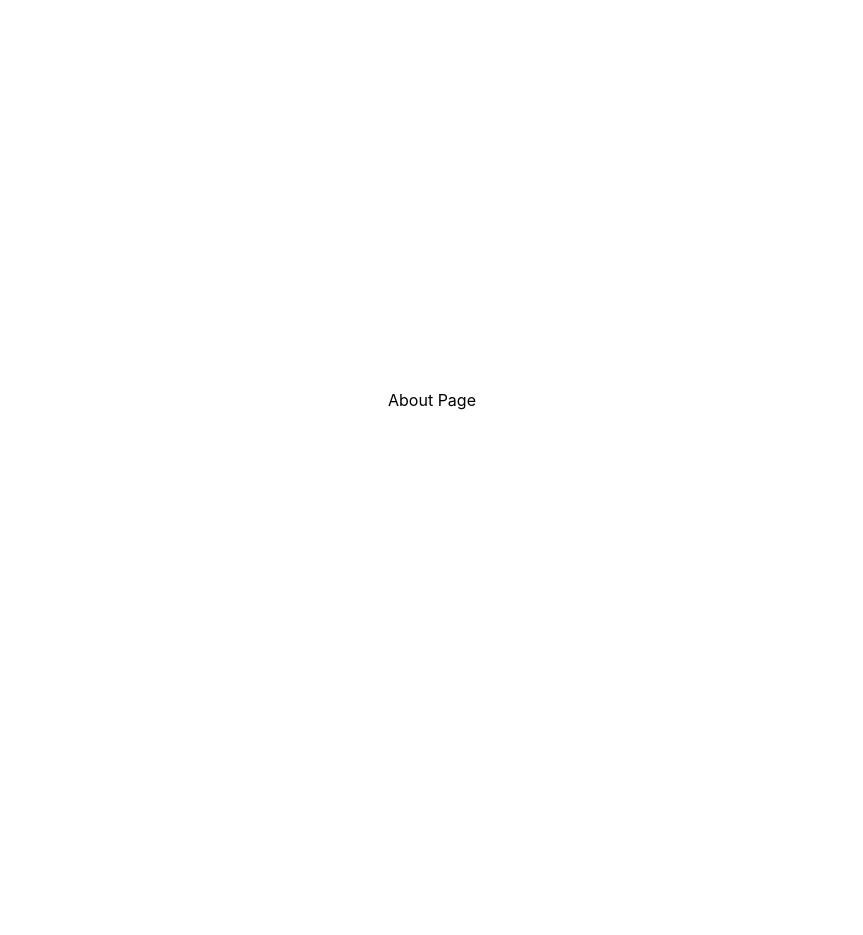
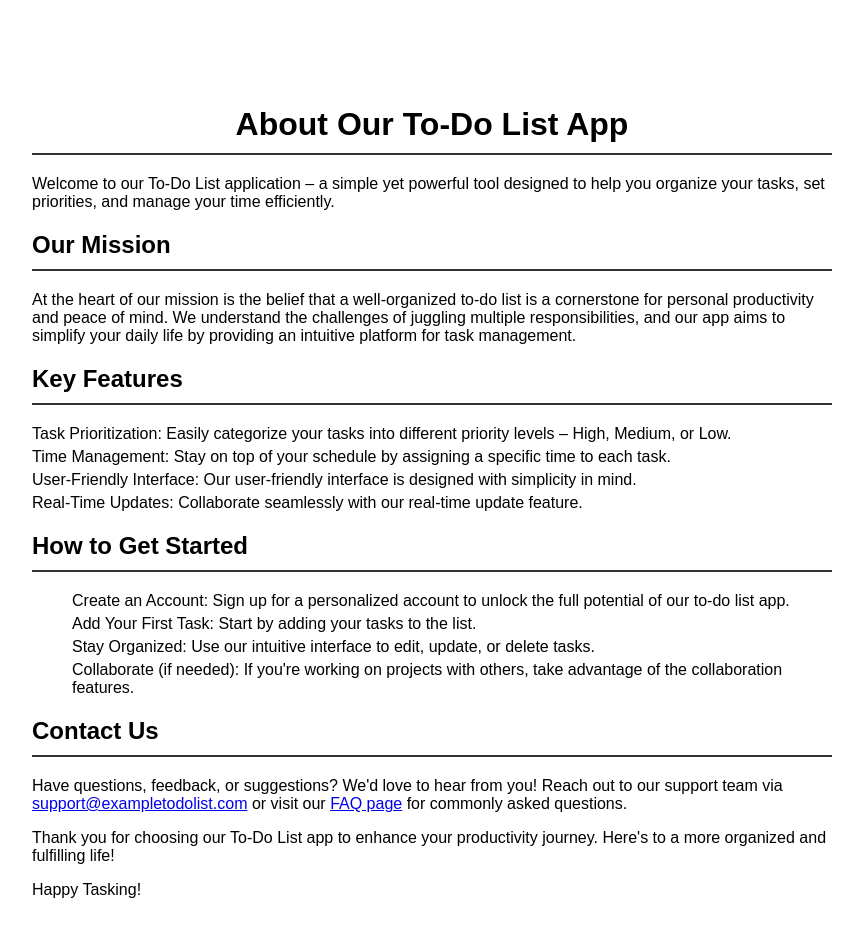
Before and after one commit to Ristar-art/todo-list-redux, a React (Create React App) app: page /about in a window 1280 px wide. Shown: the whole page, without its empty margins (208-1071 px from the left). Before the commit the page ends 800 px from the top, so only its background shows below. Built offline with nearby package versions, Linux system fonts and the light colour scheme.

Commit message:
style: about page styled

```diff
--- a/src/Pages/About.js
+++ b/src/Pages/About.js
@@ -1,8 +1,75 @@
 export const About = () =>{
+    const containerStyle = {
+        maxWidth: "800px",
+        margin: "0 auto",
+        padding: "20px",
+        fontFamily: "Arial, sans-serif",
+        marginTop:"200px",
 
-    return(
-        <div>
-            About Page
+      };
+
+      const headingStyle = {
+        borderBottom: "2px solid #333",
+        paddingBottom: "10px",
+        marginBottom: "20px",
+
+      };
+
+      const listStyle = {
+        marginBottom: "20px",
+      };
+
+      const contactStyle = {
+        marginTop: "20px",
+      };
+
+      return (
+        <div style={containerStyle}>
+
+          <h1 style={headingStyle}>About Our To-Do List App</h1>
+          <p>
+            Welcome to our To-Do List application – a simple yet powerful tool
+            designed to help you organize your tasks, set priorities, and manage
+            your time efficiently.
+          </p>
+
+          <h2 style={headingStyle}>Our Mission</h2>
+          <p>
+            At the heart of our mission is the belief that a well-organized to-do
+            list is a cornerstone for personal productivity and peace of mind. We
+            understand the challenges of juggling multiple responsibilities, and
+            our app aims to simplify your daily life by providing an intuitive
+            platform for task management.
+          </p>
+
+          <h2 style={headingStyle}>Key Features</h2>
+          <ul style={listStyle}>
+            <li>Task Prioritization: Easily categorize your tasks into different priority levels – High, Medium, or Low.</li>
+            <li>Time Management: Stay on top of your schedule by assigning a specific time to each task.</li>
+            <li>User-Friendly Interface: Our user-friendly interface is designed with simplicity in mind.</li>
+            <li>Real-Time Updates: Collaborate seamlessly with our real-time update feature.</li>
+          </ul>
+
+          <h2 style={headingStyle}>How to Get Started</h2>
+          <ol style={listStyle}>
+            <li>Create an Account: Sign up for a personalized account to unlock the full potential of our to-do list app.</li>
+            <li>Add Your First Task: Start by adding your tasks to the list.</li>
+            <li>Stay Organized: Use our intuitive interface to edit, update, or delete tasks.</li>
+            <li>Collaborate (if needed): If you're working on projects with others, take advantage of the collaboration features.</li>
+          </ol>
+
+          <h2 style={headingStyle}>Contact Us</h2>
+          <p style={contactStyle}>
+            Have questions, feedback, or suggestions? We'd love to hear from you! Reach out to our support team via{" "}
+            <a href="mailto:support@exampletodolist.com">support@exampletodolist.com</a> or visit our{" "}
+            <a href="#faq">FAQ page</a> for commonly asked questions.
+          </p>
+
+          <p>
+            Thank you for choosing our To-Do List app to enhance your productivity journey. Here's to a more organized and fulfilling life!
+          </p>
+
+          <p>Happy Tasking!</p>
         </div>
-    )
-}
+      );
+    };
```
